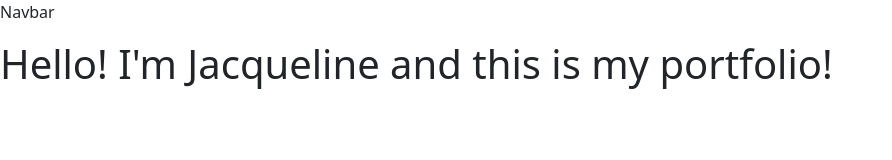
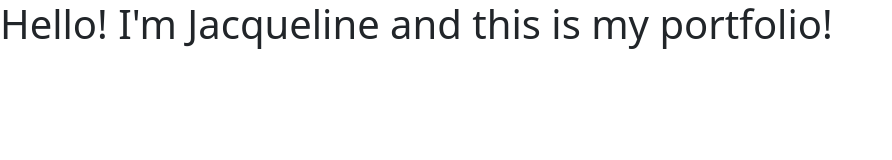
Before and after one commit to JacquelineQ/portfolio-v2, a plain HTML site: page index.html in a window 1280 px wide. Shown: the whole page, without its empty margins (0-892 px from the left). Drawn offline with nearby package versions, Linux system fonts and the light colour scheme.

Commit message:
remove navbar

```diff
--- a/index.html
+++ b/index.html
@@ -8,10 +8,6 @@
     <title>Jacqueline Quackenbush</title>
 </head>
 <body>
-    <nav>
-        <p>Navbar</p>
-    </nav>
-
     <div id="intro">
         <h1>Hello! I'm Jacqueline and this is my portfolio!</h1>
     </div>
```
